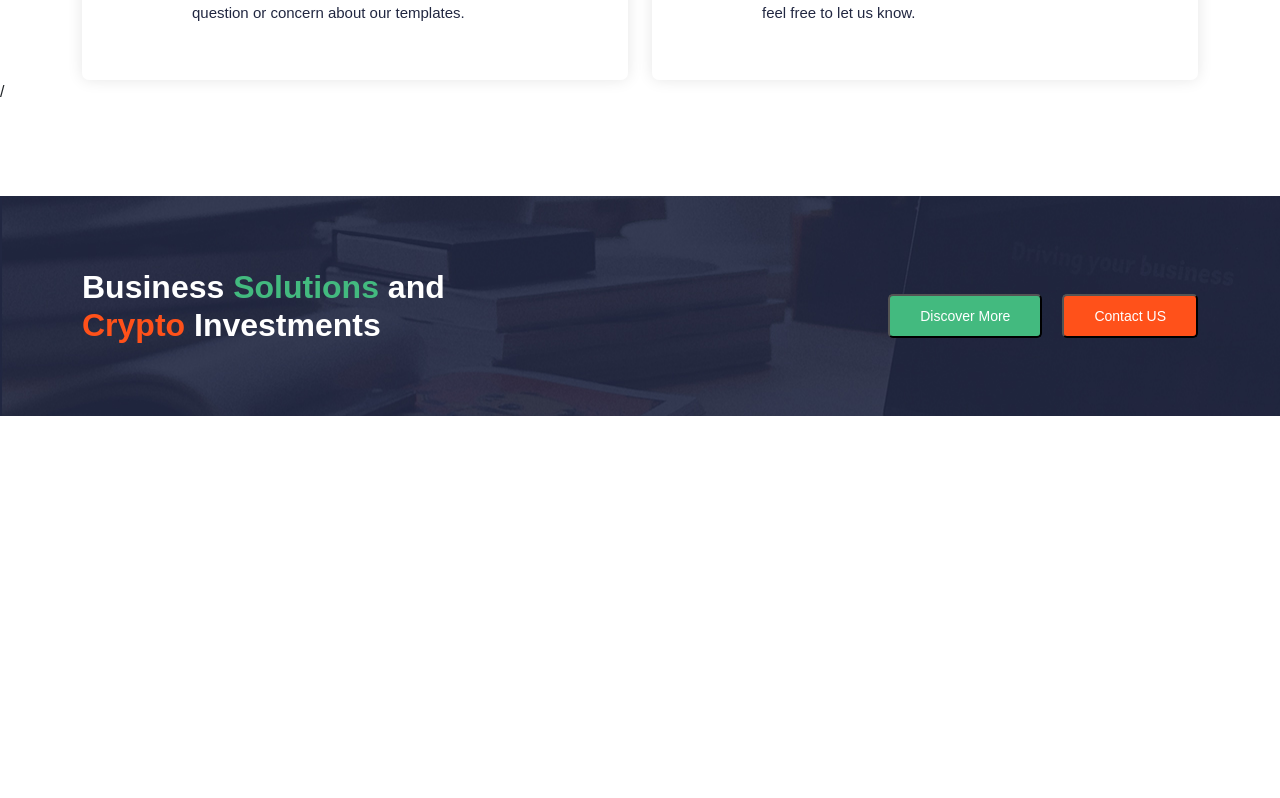
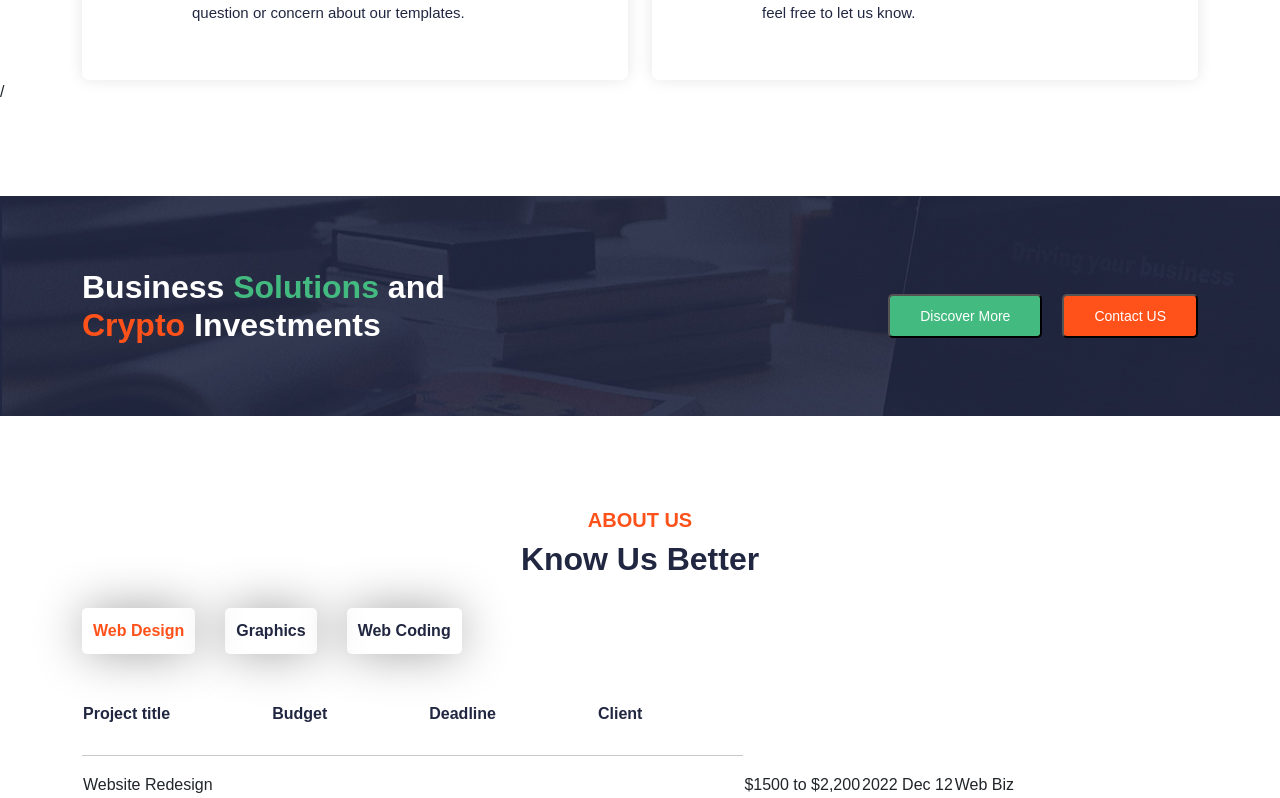
Before and after one commit to markfady/mexant-template-react, a React (Create React App) app: page / in a window 1280 px wide. Shown: the part 1478-2276 px from the top of the page. Before the commit the page ends 1986 px from the top, so only its background shows below. Built offline with nearby package versions, Linux system fonts and the light colour scheme.

Commit message:
Add new component

```diff
--- a/src/components/HomePage/Home.js
+++ b/src/components/HomePage/Home.js
@@ -3,6 +3,7 @@ import Slider from "../Slider/Slider";
 import Services from "../Services/Services";
 import './home.css';
 import Business from "../Business/Business";
+import About_us from "../About-us/About_us";
 function Home() {
   return (
     <>
@@ -77,6 +78,11 @@ function Home() {
         <Business/>
     </section>
     {/*End Business Solutions*/}
+     {/*Start About-us*/}
+     <section>
+    <About_us/>
+     </section>
+      {/*End About-us */}
     </>
   )
 }
```
